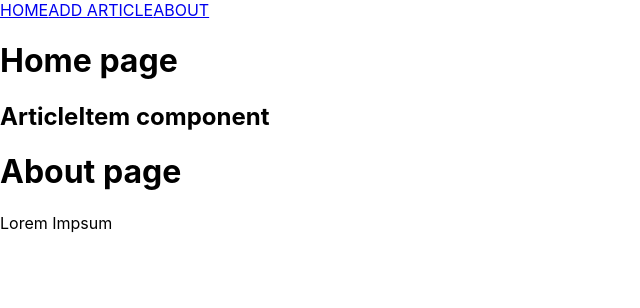
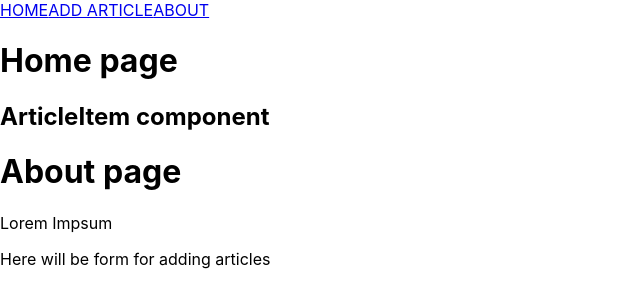
Before and after one commit to SvitlanaRybakova/react-app-group-blogg, a React (Create React App) app: page / in a window 1280 px wide. Shown: the top 308 px of the page, without its empty margins (0-640 px from the left). Built offline with nearby package versions, Linux system fonts and the light colour scheme.

Commit message:
Added AddArticlePage

```diff
--- a/src/App.js
+++ b/src/App.js
@@ -2,6 +2,7 @@ import { BrowserRouter, Route } from "react-router-dom";
 import Home from "./pages/Home";
 import About from "./pages/About";
 import Navbar from "./components/Navbar";
+import AddArticlePage from "./pages/AddArticlePage";
 
 function App() {
   return (
@@ -10,6 +11,7 @@ function App() {
         <Navbar />
         <Home />
         <About />
+        <AddArticlePage/>
       </BrowserRouter>
     </div>
   );
--- /dev/null
+++ b/src/pages/AddArticlePage.js
@@ -0,0 +1,9 @@
+function AddArticlePage() {
+    return(
+        <div>
+            Here will be form for adding articles
+        </div>
+    )
+}
+
+export default AddArticlePage
```
